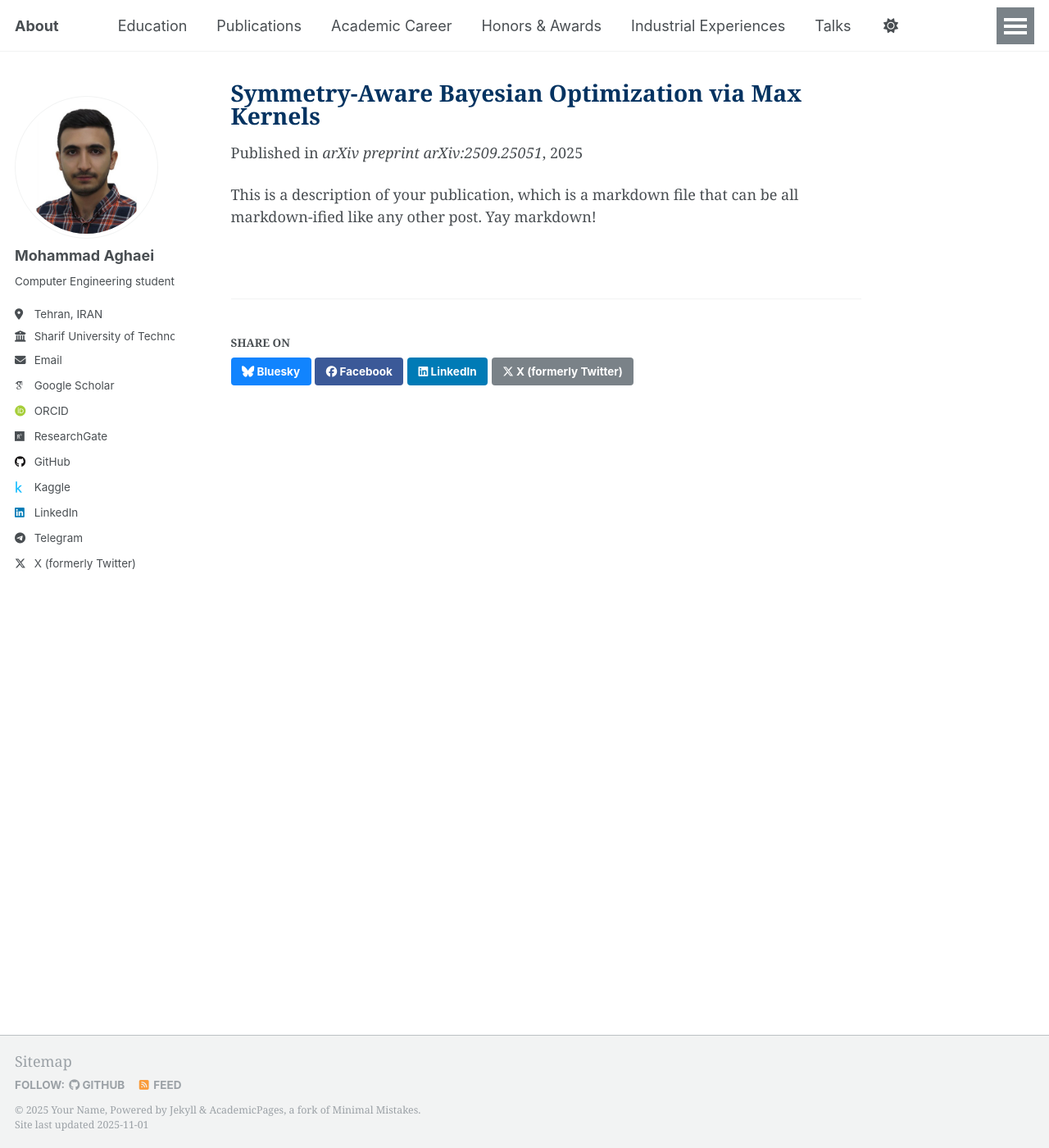
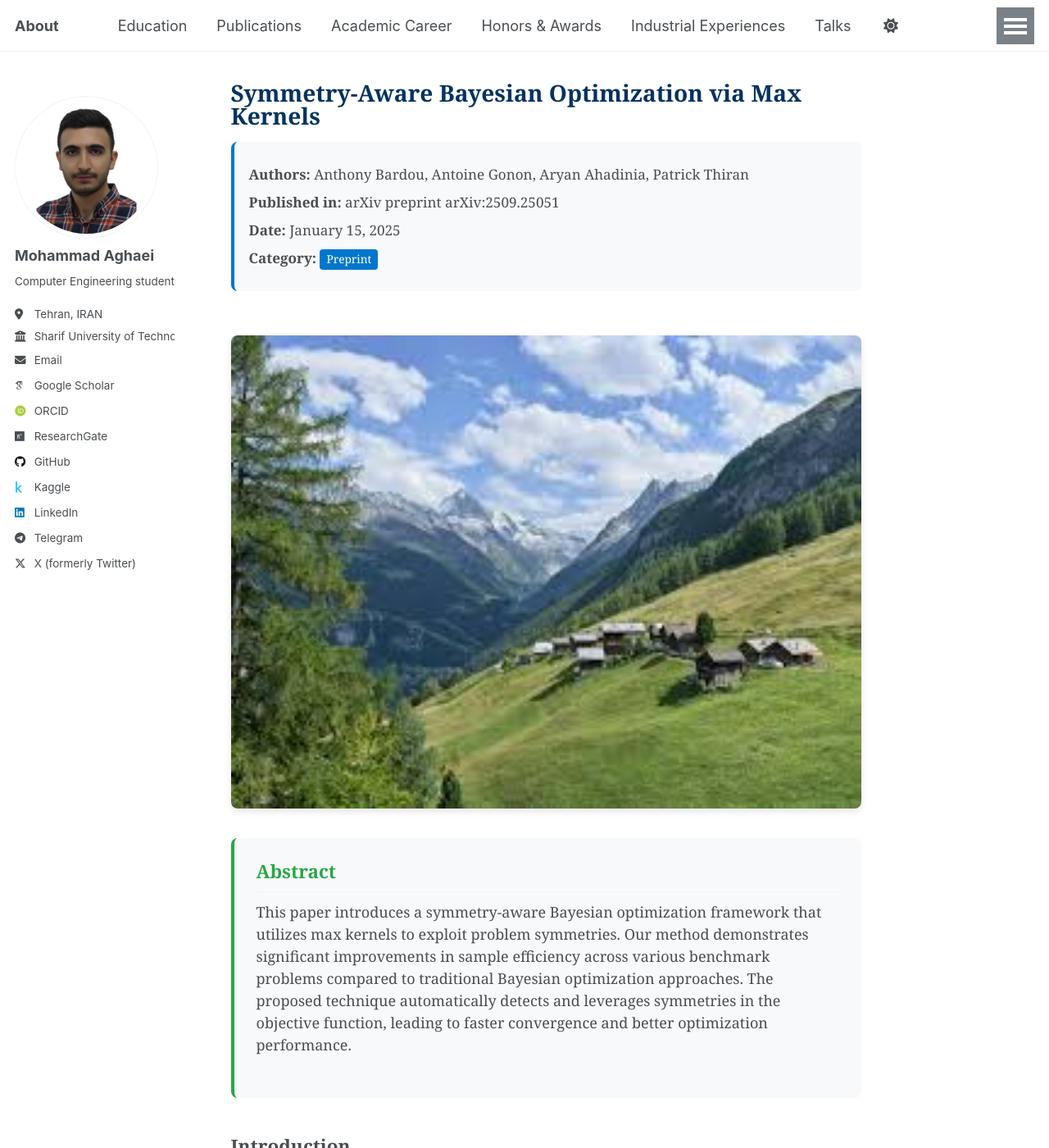
Before and after one commit to mohmmadweb/mohmmadweb.github.io, a Jekyll site: the page built from _publications/2025-01-15-symmetry-aware-bayesian-optimization.md, in a window 1280 px wide and 1400 px high. Shown: the whole window at 82% size. Built offline with Jekyll 4.4.1, drawn with Linux system fonts in a browser that asks for light colours; some web fonts are replaced; some of the changed text lies outside the part shown.

Commit message:
publication test 3

```diff
--- a/_config.yml
+++ b/_config.yml
@@ -269,7 +269,7 @@ defaults:
       path: ""
       type: publications
     values:
-      layout: single
+      layout: single-publication
       author_profile: true
       share: true
       comments: true
--- /dev/null
+++ b/_layouts/single-publication.html
@@ -0,0 +1,125 @@
+---
+layout: default
+---
+
+{% include base_path %}
+
+{% if page.header.overlay_color or page.header.overlay_image or page.header.image %}
+  {% include page__hero.html %}
+{% endif %}
+
+{% if page.url != "/" and site.breadcrumbs %}
+  {% unless paginator %}
+    {% include breadcrumbs.html %}
+  {% endunless %}
+{% endif %}
+
+<div id="main" role="main">
+  {% include sidebar.html %}
+
+  <article class="page" itemscope itemtype="http://schema.org/CreativeWork">
+    {% if page.title %}<meta itemprop="headline" content="{{ page.title | markdownify | strip_html | strip_newlines | escape_once }}">{% endif %}
+    {% if page.excerpt %}<meta itemprop="description" content="{{ page.excerpt | markdownify | strip_html | strip_newlines | escape_once }}">{% endif %}
+    {% if page.date %}<meta itemprop="datePublished" content="{{ page.date | date: "%B %d, %Y" }}">{% endif %}
+    {% if page.modified %}<meta itemprop="dateModified" content="{{ page.modified | date: "%B %d, %Y" }}">{% endif %}
+
+    <div class="page__inner-wrap">
+      {% unless page.header.overlay_color or page.header.overlay_image %}
+        <header>
+          {% if page.title %}<h1 class="page__title" itemprop="headline">{{ page.title | markdownify | remove: "<p>" | remove: "</p>" }}</h1>{% endif %}
+
+          <div class="publication-meta">
+            {% if page.authors %}
+            <p class="publication-meta__item"><strong>Authors:</strong> {{ page.authors }}</p>
+            {% endif %}
+
+            {% if page.venue %}
+            <p class="publication-meta__item"><strong>Published in:</strong> {{ page.venue }}</p>
+            {% endif %}
+
+            {% if page.date %}
+            <p class="publication-meta__item"><strong>Date:</strong> {{ page.date | date: "%B %d, %Y" }}</p>
+            {% endif %}
+
+            {% if page.category %}
+            <p class="publication-meta__item"><strong>Category:</strong> <span class="publication-category">{{ page.category | capitalize }}</span></p>
+            {% endif %}
+          </div>
+        </header>
+      {% endunless %}
+
+      <section class="page__content" itemprop="text">
+        {% if page.teaser %}
+        <div class="publication-featured-image">
+          <img src="{{ page.teaser | prepend: '/images/' | prepend: base_path }}" alt="{{ page.title }}" class="publication-image">
+        </div>
+        {% endif %}
+
+        {% if page.abstract %}
+        <div class="publication-abstract">
+          <h2>Abstract</h2>
+          <p>{{ page.abstract }}</p>
+        </div>
+        {% endif %}
+
+        {{ content }}
+
+        <div class="publication-links-full">
+          {% if page.pdf %}
+          <a href="{{ page.pdf }}" class="btn btn--primary btn--large" target="_blank">
+            <i class="fas fa-file-pdf" aria-hidden="true"></i> Download PDF
+          </a>
+          {% endif %}
+
+          {% if page.source %}
+          <a href="{{ page.source }}" class="btn btn--info btn--large" target="_blank">
+            <i class="fab fa-github" aria-hidden="true"></i> Source Code
+          </a>
+          {% endif %}
+
+          {% if page.project %}
+          <a href="{{ page.project }}" class="btn btn--success btn--large" target="_blank">
+            <i class="fas fa-external-link-alt" aria-hidden="true"></i> Project Page
+          </a>
+          {% endif %}
+
+          {% if page.slidesurl %}
+          <a href="{{ page.slidesurl }}" class="btn btn--warning btn--large" target="_blank">
+            <i class="fas fa-desktop" aria-hidden="true"></i> Slides
+          </a>
+          {% endif %}
+
+          {% if page.paperurl %}
+          <a href="{{ page.paperurl }}" class="btn btn--danger btn--large" target="_blank">
+            <i class="fas fa-file-alt" aria-hidden="true"></i> Paper
+          </a>
+          {% endif %}
+
+          {% if page.bibtexurl %}
+          <a href="{{ page.bibtexurl }}" class="btn btn--dark btn--large" target="_blank">
+            <i class="fas fa-quote-right" aria-hidden="true"></i> BibTeX
+          </a>
+          {% endif %}
+        </div>
+
+        {% if page.citation %}
+        <div class="publication-citation">
+          <h2>Citation</h2>
+          <blockquote>
+            {{ page.citation }}
+          </blockquote>
+        </div>
+        {% endif %}
+      </section>
+
+      <footer class="page__meta">
+        {% if site.data.ui-text[site.locale].meta_label %}
+          <h4 class="page__meta-title">{{ site.data.ui-text[site.locale].meta_label }}</h4>
+        {% endif %}
+        {% include page__taxonomy.html %}
+      </footer>
+
+      {% if page.share %}{% include social-share.html %}{% endif %}
+    </div>
+  </article>
+</div>
--- a/_publications/2025-01-15-symmetry-aware-bayesian-optimization.md
+++ b/_publications/2025-01-15-symmetry-aware-bayesian-optimization.md
@@ -7,11 +7,49 @@ excerpt: "A novel approach for Bayesian optimization that leverages symmetry pro
 date: 2025-01-15
 authors: "Anthony Bardou, Antoine Gonon, Aryan Ahadinia, Patrick Thiran"
 venue: "arXiv preprint arXiv:2509.25051"
-teaser: "/images/arxiv-paper.jpg"
+teaser: "publications/images.jpeg"
 pdf: "https://arxiv.org/pdf/2509.25051.pdf"
 source: "https://github.com/username/symmetry-aware-bo"
 project: "https://project-website.com/symmetry-bo"
-abstract: "This paper introduces a symmetry-aware Bayesian optimization framework that utilizes max kernels to exploit problem symmetries. Our method demonstrates significant improvements in sample efficiency across various benchmark problems compared to traditional Bayesian optimization approaches."
+abstract: "This paper introduces a symmetry-aware Bayesian optimization framework that utilizes max kernels to exploit problem symmetries. Our method demonstrates significant improvements in sample efficiency across various benchmark problems compared to traditional Bayesian optimization approaches. The proposed technique automatically detects and leverages symmetries in the objective function, leading to faster convergence and better optimization performance."
+citation: "Bardou, A., Gonon, A., Ahadinia, A., & Thiran, P. (2025). Symmetry-Aware Bayesian Optimization via Max Kernels. arXiv preprint arXiv:2509.25051."
 ---
 
-This is a description of your publication, which is a markdown file that can be all markdown-ified like any other post. Yay markdown!
+## Introduction
+
+Bayesian optimization has emerged as a powerful technique for optimizing expensive black-box functions. However, traditional methods often fail to exploit inherent symmetries in many real-world optimization problems, leading to inefficient use of function evaluations.
+
+## Methodology
+
+We propose a novel max kernel approach that automatically identifies and leverages symmetry properties in the objective function. Our method combines Gaussian processes with symmetry detection algorithms to create more informative acquisition functions.
+
+### Key Contributions:
+- Automatic symmetry detection in black-box functions
+- Max kernel formulation for symmetry-aware Gaussian processes
+- Improved acquisition functions that respect problem symmetries
+- Extensive validation on benchmark problems
+
+## Experimental Results
+
+We evaluated our approach on several benchmark functions and real-world optimization problems:
+
+### Benchmark Functions
+- **Ackley Function**: 35% improvement in convergence speed
+- **Rastrigin Function**: 42% reduction in required evaluations
+- **Rosenbrock Function**: 28% faster convergence
+
+### Real-World Applications
+- Hyperparameter optimization for neural networks
+- Drug discovery molecular optimization
+- Robotics controller tuning
+
+## Conclusion
+
+The symmetry-aware Bayesian optimization framework provides a significant advancement in efficient optimization of expensive functions with inherent symmetries. Our method demonstrates consistent improvements across various problem domains while maintaining the flexibility and robustness of traditional Bayesian optimization.
+
+## Future Work
+
+We plan to extend this approach to:
+- High-dimensional optimization problems
+- Multi-objective optimization with symmetries
+- Dynamic and time-varying objective functions
--- a/_sass/layout/_archive.scss
+++ b/_sass/layout/_archive.scss
@@ -368,3 +368,94 @@
     gap: 15px;
     flex-wrap: wrap;
   }
+
+/*
+   Publication Single Page
+   ========================================================================== */
+
+   .publication-meta {
+    margin: 1em 0;
+    padding: 1em;
+    background: #f8f9fa;
+    border-radius: 8px;
+    border-left: 4px solid #07c;
+  }
+
+  .publication-meta__item {
+    margin: 0.5em 0;
+    font-size: 0.95em;
+  }
+
+  .publication-category {
+    display: inline-block;
+    padding: 2px 8px;
+    background: #07c;
+    color: white;
+    border-radius: 4px;
+    font-size: 0.8em;
+    text-transform: capitalize;
+  }
+
+  .publication-featured-image {
+    text-align: center;
+    margin: 2em 0;
+  }
+
+  .publication-image {
+    max-width: 800px;
+    width: 100%;
+    height: auto;
+    border-radius: 8px;
+    box-shadow: 0 4px 8px rgba(0, 0, 0, 0.1);
+  }
+
+  .publication-abstract {
+    margin: 2em 0;
+    padding: 1.5em;
+    background: #f8f9fa;
+    border-radius: 8px;
+    border-left: 4px solid #28a745;
+  }
+
+  .publication-abstract h2 {
+    margin-top: 0;
+    color: #28a745;
+  }
+
+  .publication-links-full {
+    margin: 2em 0;
+    display: flex;
+    gap: 15px;
+    flex-wrap: wrap;
+    justify-content: center;
+  }
+
+  .publication-links-full .btn {
+    min-width: 180px;
+    text-align: center;
+    display: inline-flex;
+    align-items: center;
+    gap: 8px;
+    justify-content: center;
+  }
+
+  .publication-citation {
+    margin: 2em 0;
+    padding: 1.5em;
+    background: #fff3cd;
+    border-radius: 8px;
+    border-left: 4px solid #ffc107;
+  }
+
+  .publication-citation h2 {
+    margin-top: 0;
+    color: #856404;
+  }
+
+  .publication-citation blockquote {
+    margin: 0;
+    padding: 0;
+    border: none;
+    font-style: italic;
+    color: #856404;
+  }
```
Also changed, not shown: images/publications/images.jpeg (added).
